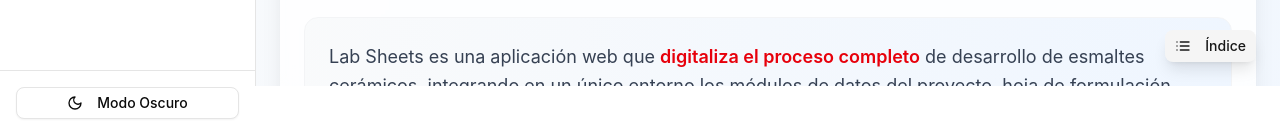
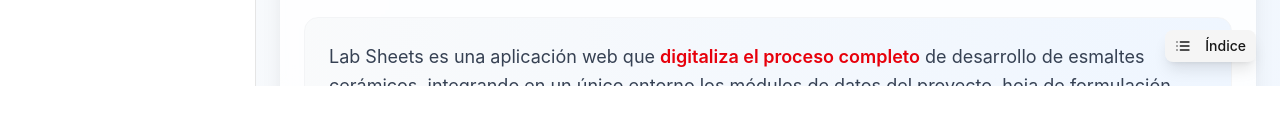
Before and after one commit to Altadia-Group/lab-sheets-manual, a React (Vite) app: page / in a window 1280 px wide. Shown: the part 714-846 px from the top of the page. After the commit the page ends 800 px from the top, so only its background shows below. Built offline with nearby package versions, Linux system fonts and the light colour scheme.

Commit message:
Remove dark mode functionality and UI components

```diff
--- a/src/App.jsx
+++ b/src/App.jsx
@@ -16,8 +16,6 @@
   CheckCircle,
   BarChart3,
   Search,
-  Moon,
-  Sun,
   ChevronRight,
   ChevronDown,
   ChevronUp,
@@ -93,7 +91,6 @@
 
 function App() {
   const [sidebarOpen, setSidebarOpen] = useState(true)
-  const [darkMode, setDarkMode] = useState(false)
   const [activeSection, setActiveSection] = useState('inicio')
   const [copiedUrl, setCopiedUrl] = useState('')
   const [addComponentExpanded, setAddComponentExpanded] = useState(false)
@@ -108,13 +105,7 @@
   const [guardadoExpanded, setGuardadoExpanded] = useState(false)
   const [exportarPdfExpanded, setExportarPdfExpanded] = useState(false)
 
-  useEffect(() => {
-    if (darkMode) {
-      document.documentElement.classList.add('dark')
-    } else {
-      document.documentElement.classList.remove('dark')
-    }
-  }, [darkMode])
+
 
   // Scroll to top when section changes
   useEffect(() => {
@@ -1711,19 +1702,7 @@
           </nav>
         </ScrollArea>
 
-        {sidebarOpen && (
-          <div className="p-4 border-t">
-            <Button
-              variant="outline"
-              size="sm"
-              className="w-full"
-              onClick={() => setDarkMode(!darkMode)}
-            >
-              {darkMode ? <Sun className="h-4 w-4 mr-2" /> : <Moon className="h-4 w-4 mr-2" />}
-              {darkMode ? 'Modo Claro' : 'Modo Oscuro'}
-            </Button>
-          </div>
-        )}
+
       </div>
 
       {/* Main Content */}
```
